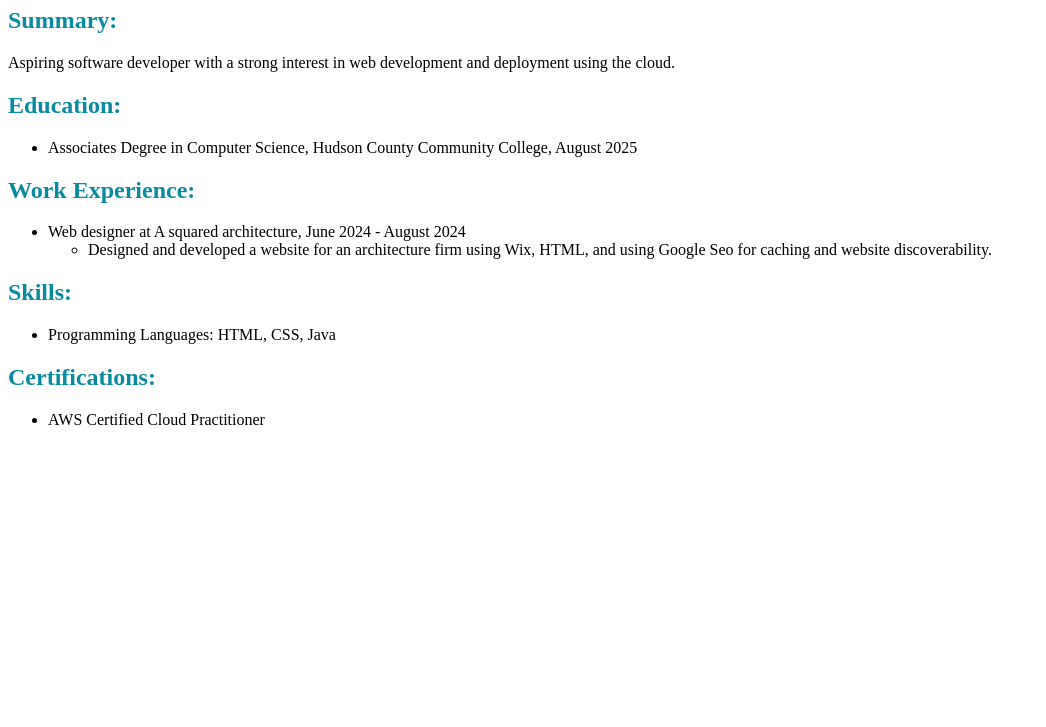
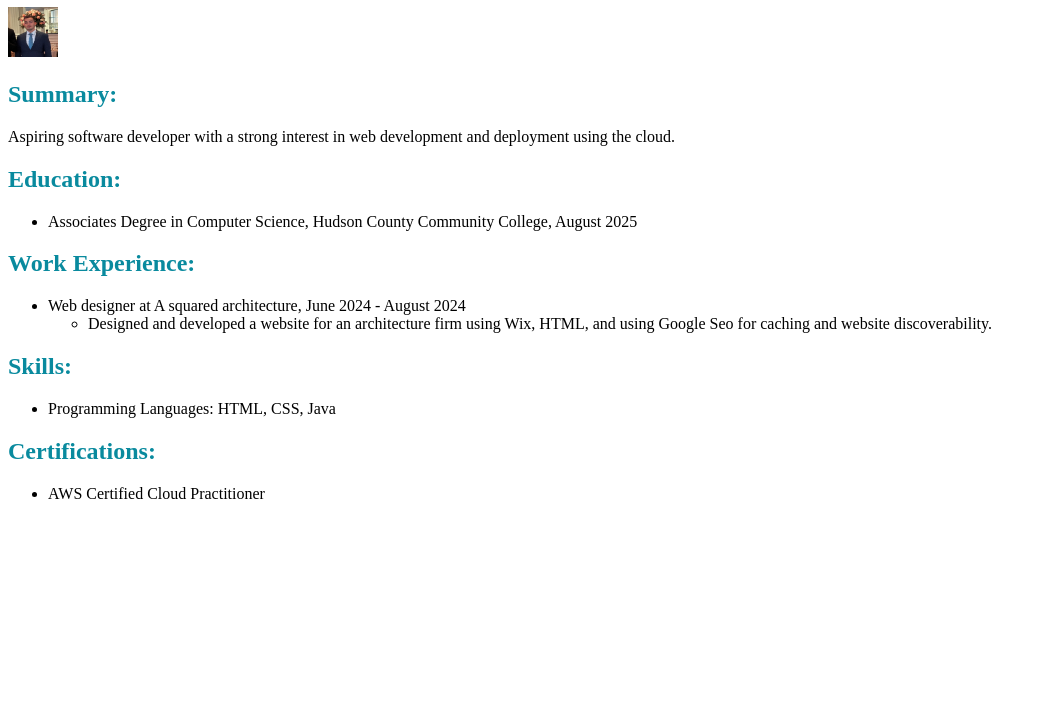
Before and after one commit to omargad-sys/resume, a plain HTML site: page index.html in a window 1280 px wide. Shown: the part 73-800 px from the top of the page, without its empty margins (0-1046 px from the left). Drawn offline with Linux system fonts and the light colour scheme.

Commit message:
added profile pic

```diff
--- a/index.html
+++ b/index.html
@@ -6,6 +6,7 @@
 </head>
 <body>
      <h1>Omar Gad's Resume</h1>
+     <img src="Omar Gad.JPG" alt="Omar Gad" width="50" height ="50">
      <h2>Summary:</h2>
         <p>Aspiring software developer with a strong interest in web development and deployment using the cloud.</p>
         <h2>Education:</h2>
```
Also changed, not shown: Omar Gad.JPG (added), 1 other file.
